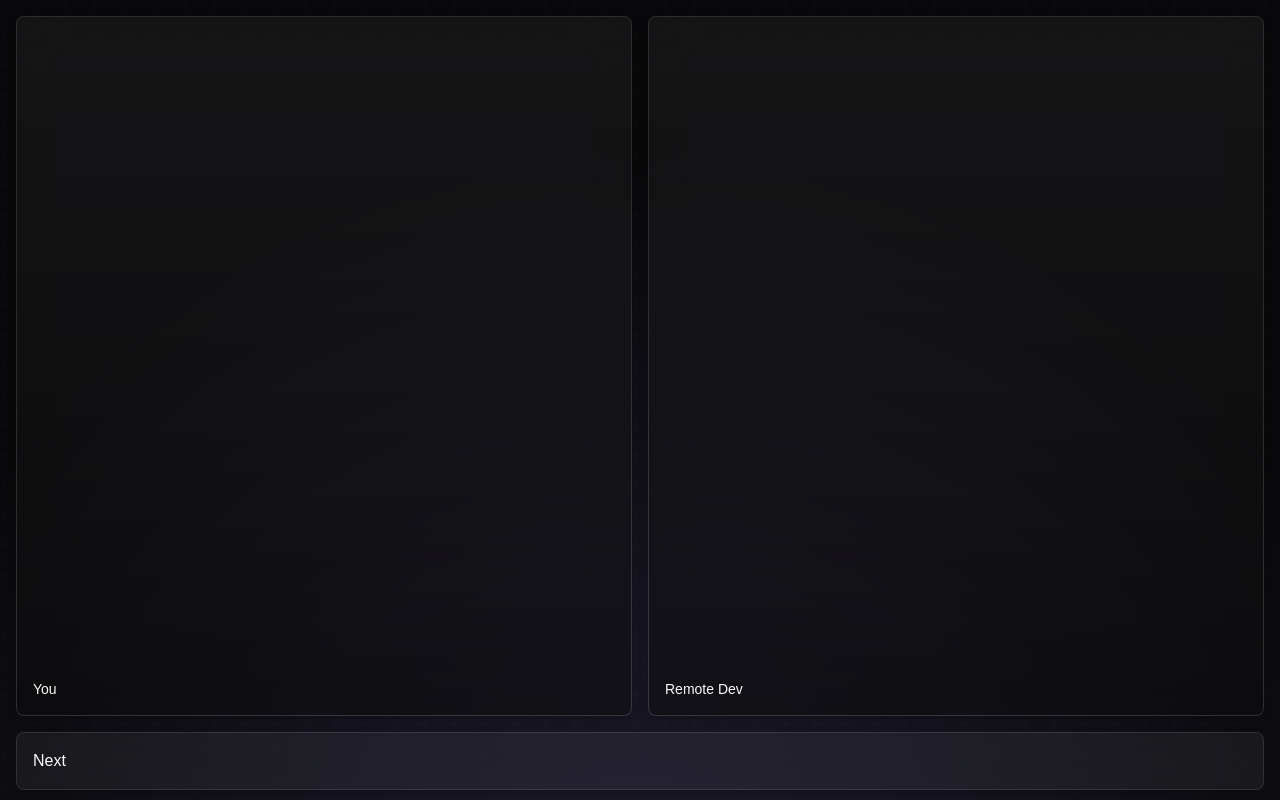
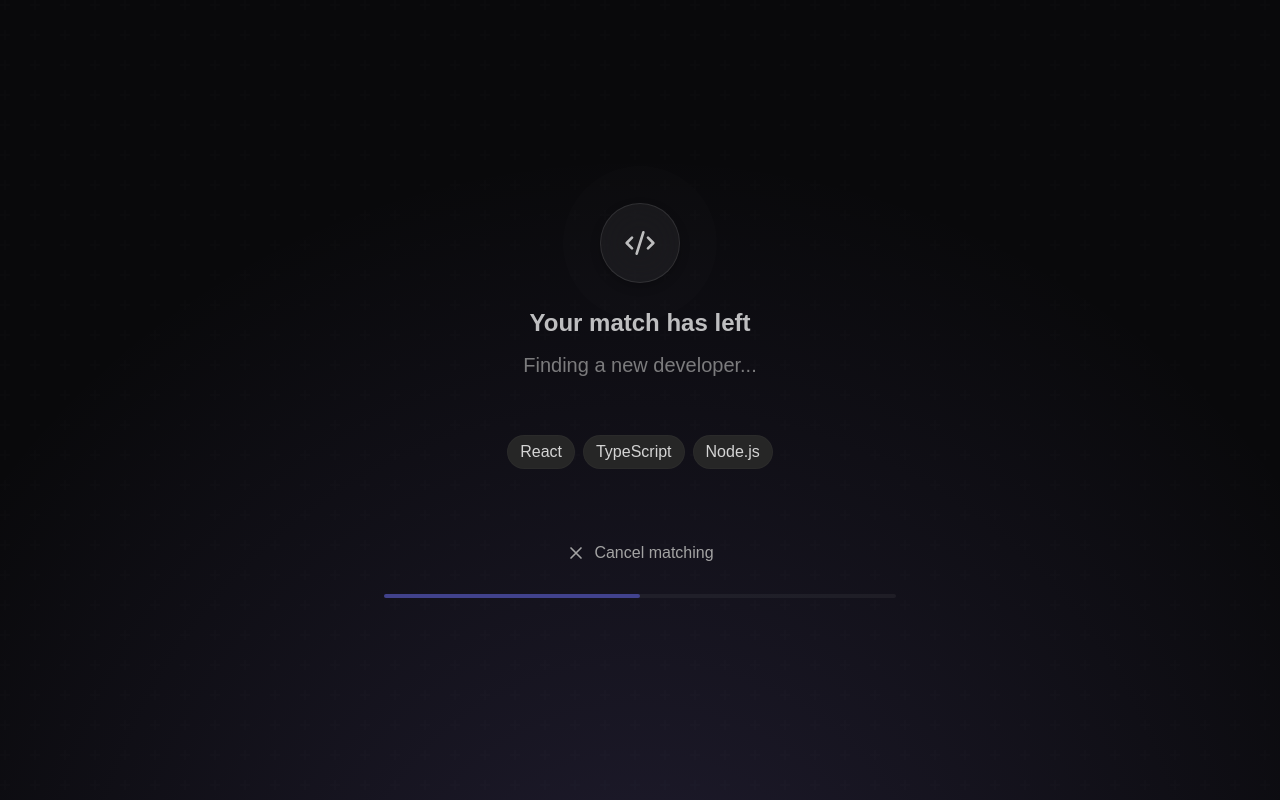
Before and after one commit to sahilverma-dev/devomegle, a Next.js app in the folder client/: page / in a window 1280 px wide. Built offline with nearby package versions, Linux system fonts and the light colour scheme.

Commit message:
ui: implement NewMatch component and update Home page to use it

```diff
--- a/client/src/app/page.tsx
+++ b/client/src/app/page.tsx
@@ -1,4 +1,5 @@
-import Chat from "@/components/chat";
+import NewMatch from "@/components/new-match";
+// import Chat from "@/components/chat";
 // import Matchmaking from "@/components/matchmaking";
 // import Interests from "@/components/interests";
 // import Lobby from "@/components/lobby";
@@ -9,7 +10,8 @@ const Home = () => {
       {/* <Lobby /> */}
       {/* <Interests /> */}
       {/* <Matchmaking /> */}
-      <Chat />
+      {/* <Chat /> */}
+      <NewMatch />
     </>
   );
 };
--- /dev/null
+++ b/client/src/components/new-match.tsx
@@ -0,0 +1,71 @@
+import { Code2Icon } from "lucide-react";
+
+const NewMatch = () => {
+  return (
+    <section
+      id="transition"
+      className="min-h-screen flex items-center justify-center p-6"
+    >
+      <div className="max-w-lg w-full flex flex-col items-center text-center gap-6">
+        <div className="relative">
+          <div className="absolute inset-0 rounded-full animate-ping bg-primary/20" />
+          <div className="relative glass-panel rounded-full h-20 flex items-center justify-center p-4 aspect-square">
+            <Code2Icon className="w-8 h-8 text-primary animate-pulse" />
+          </div>
+        </div>
+
+        <div className="animate-pulse space-y-6">
+          <div className="space-y-3">
+            <h2 className="text-2xl font-bold text-white">
+              Your match has left
+            </h2>
+            <p className="text-xl text-neutral-400">
+              Finding a new developer...
+            </p>
+          </div>
+        </div>
+
+        <div className="flex flex-wrap justify-center gap-2 pt-8">
+          <span className="px-3 py-1 bg-neutral-800 text-neutral-300 rounded-full border border-neutral-700/20">
+            React
+          </span>
+          <span className="px-3 py-1 bg-neutral-800 text-neutral-300 rounded-full border border-neutral-700/20">
+            TypeScript
+          </span>
+          <span className="px-3 py-1 bg-neutral-800 text-neutral-300 rounded-full border border-neutral-700/20">
+            Node.js
+          </span>
+        </div>
+
+        <div className="pt-12">
+          <button className="text-neutral-400 hover:text-white transition-colors inline-flex items-center">
+            <svg
+              className="w-5 h-5 mr-2"
+              fill="none"
+              stroke="currentColor"
+              viewBox="0 0 24 24"
+            >
+              <path
+                strokeLinecap="round"
+                strokeLinejoin="round"
+                strokeWidth={2}
+                d="M6 18L18 6M6 6l12 12"
+              />
+            </svg>
+            Cancel matching
+          </button>
+        </div>
+
+        <div className="w-full mx-auto bg-primary/5 rounded-full h-1">
+          <div className="bg-indigo-500 h-1 rounded-full w-1/2 transition-all duration-1000 animate-pulse" />
+        </div>
+
+        {/* <div className="pt-8 border-t border-neutral-800 w-full">
+          <p className="text-neutral-500 text-sm">Session duration: 15:23</p>
+        </div> */}
+      </div>
+    </section>
+  );
+};
+
+export default NewMatch;
```
